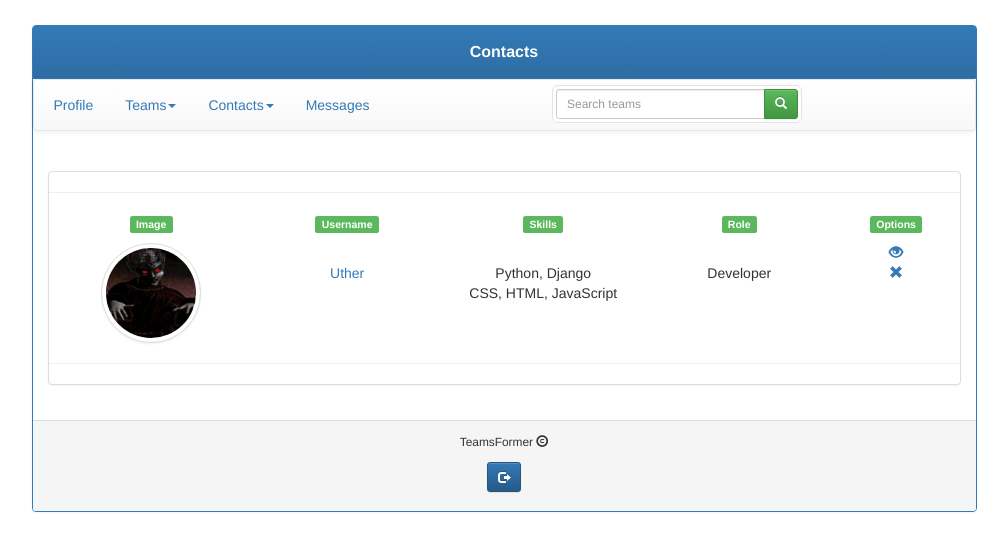
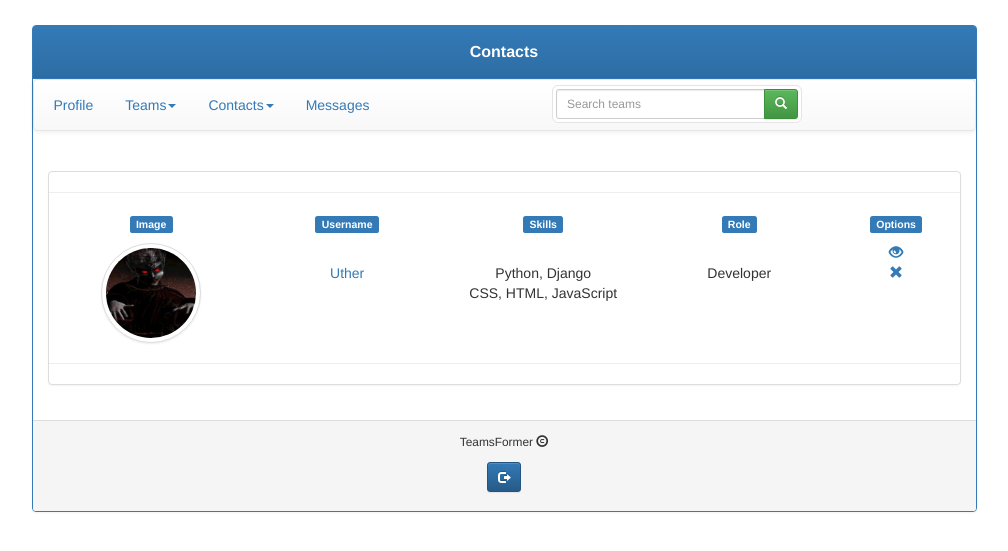
Before and after one commit to Uther88/Teamsformer, a Django app: page /contacts/ in a window 1280 px wide. Shown: the top 551 px of the page, without its empty margins (136-1144 px from the left). Run offline with Django 3.2, Linux system fonts and the light colour scheme; the first user in the database is signed in; data comes from the database, SQL or seed files in the repository; some libraries are stand-ins or nearby versions.

Commit message:
changin label colors

```diff
--- a/teamsformer/templates/teamsformer/contacts/contacts.html
+++ b/teamsformer/templates/teamsformer/contacts/contacts.html
@@ -7,7 +7,7 @@
 	{% for u in contact_list %}
 		<div class="row">
 			<div class="col-sm-3">
-				<p><span class="label label-success">Image</span></p>
+				<p><span class="label label-primary">Image</span></p>
 				{% if u.avatar %}
 
 				<img src="{{u.avatar.url}}" class="user-avatar img-thumbnail img-circle">
@@ -16,20 +16,20 @@
 				{% endif %}
 			</div>
 			<div class="col-sm-2">
-				<p><span class="label label-success">Username</span></p>
+				<p><span class="label label-primary">Username</span></p>
 				<span class="pagination"><a href="{% url 'user_view' pk=u.pk %}">{{u.username}}</a></span>
 			</div>
 			<div class="col-sm-3">
-				<p><span class="label label-success">Skills</span></p>
+				<p><span class="label label-primary">Skills</span></p>
 				<span class="pagination">{{u.skills|linebreaks}}</span>
 			</div>
 			<div class="col-sm-2">
-				<p><span class="label label-success">Role</span></p>
+				<p><span class="label label-primary">Role</span></p>
 				<span class="pagination">{{u.get_role_display}}</span>
 			</div>
 			<div class="col-sm-2">
 				<ul class="list-unstyled">
-					<p><span class="label label-success">Options</span></p>
+					<p><span class="label label-primary">Options</span></p>
 					<li><a href="{% url 'user_view' pk=u.pk %}" data-toggle="tooltip" title="View"><span class="glyphicon glyphicon-eye-open"></span></a></li>
 					<li><a href="{% url 'remove_from_contacts' pk=u.pk %}" data-toggle="tooltip" title="Remove from contact list"><span class="glyphicon glyphicon-remove"></span></a></li>
 				</ul>
```
